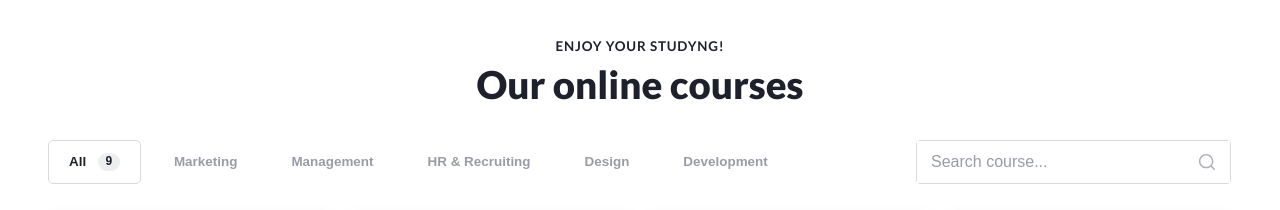
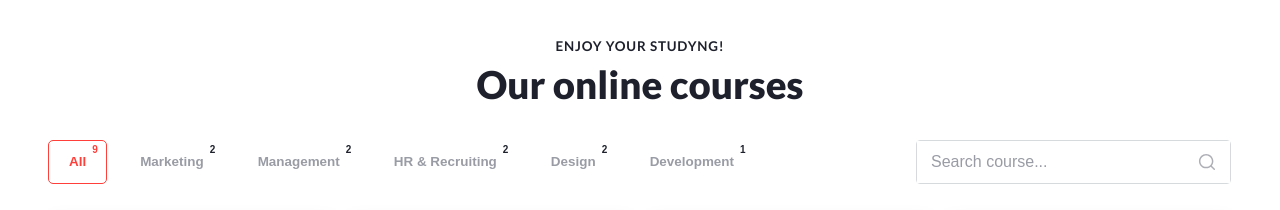
Before and after one commit to niki1tusa/catalog-course, a website: page index.html in a window 1280 px wide. Shown: the top 210 px of the page. Drawn offline with Linux system fonts and the light colour scheme; files that its build step writes are made by us from their sources.

Commit message:
fix: styles

```diff
--- a/index.html
+++ b/index.html
@@ -16,31 +16,106 @@
 
       <section class="market__controls" aria-label="Catalog controls">
         <div class="market__tabs" role="tablist" aria-label="Categories">
-          <button class="market__tab market__tab--active" type="button" data-filter="All" role="tab" aria-selected="true">
+          <button
+            class="market__tab market__tab--active"
+            type="button"
+            data-filter="All"
+            role="tab"
+            aria-selected="true"
+          >
             All <span class="market__tab-count" data-count-for="All">9</span>
           </button>
-          <button class="market__tab" type="button" data-filter="Marketing" role="tab" aria-selected="false">Marketing</button>
-          <button class="market__tab" type="button" data-filter="Management" role="tab" aria-selected="false">Management</button>
-          <button class="market__tab" type="button" data-filter="HR & Recruiting" role="tab" aria-selected="false">HR & Recruiting</button>
-          <button class="market__tab" type="button" data-filter="Design" role="tab" aria-selected="false">Design</button>
-          <button class="market__tab" type="button" data-filter="Development" role="tab" aria-selected="false">Development</button>
+
+          <button
+            class="market__tab"
+            type="button"
+            data-filter="Marketing"
+            role="tab"
+            aria-selected="false"
+          >
+            Marketing
+            <span class="market__tab-count" data-count-for="Marketing">0</span>
+          </button>
+
+          <button
+            class="market__tab"
+            type="button"
+            data-filter="Management"
+            role="tab"
+            aria-selected="false"
+          >
+            Management
+            <span class="market__tab-count" data-count-for="Management">0</span>
+          </button>
+
+          <button
+            class="market__tab"
+            type="button"
+            data-filter="HR & Recruiting"
+            role="tab"
+            aria-selected="false"
+          >
+            HR & Recruiting
+            <span class="market__tab-count" data-count-for="HR & Recruiting"
+              >0</span
+            >
+          </button>
+
+          <button
+            class="market__tab"
+            type="button"
+            data-filter="Design"
+            role="tab"
+            aria-selected="false"
+          >
+            Design
+            <span class="market__tab-count" data-count-for="Design">0</span>
+          </button>
+
+          <button
+            class="market__tab"
+            type="button"
+            data-filter="Development"
+            role="tab"
+            aria-selected="false"
+          >
+            Development
+            <span class="market__tab-count" data-count-for="Development"
+              >0</span
+            >
+          </button>
         </div>
 
         <label class="market__search" aria-label="Search course">
-          <input class="market__search-input" type="text" placeholder="Search course..." />
-          <img class="market__search-icon" src="./src/assets/icons/search.svg" alt="" />
+          <input
+            class="market__search-input"
+            type="text"
+            placeholder="Search course..."
+          />
+          <img
+            class="market__search-icon"
+            src="./src/assets/icons/search.svg"
+            alt=""
+          />
         </label>
       </section>
 
       <section class="market__grid" aria-label="Courses grid">
-        <!-- Card 1 -->
-        <article class="market__card"
+        <article
+          class="market__card"
           data-category="Marketing"
-          data-title="The Ultimate Google Ads Training Course">
-          <img class="market__card-img" src="./src/assets/cards/image1.png" alt="The Ultimate Google Ads Training Course" />
+          data-title="The Ultimate Google Ads Training Course"
+        >
+          <img
+            class="market__card-img"
+            src="./src/assets/cards/image1.png"
+            alt="The Ultimate Google Ads Training Course"
+          />
           <div class="market__card-body">
             <div class="market__badge market__badge--marketing">Marketing</div>
-            <h2 class="market__card-title">The Ultimate Google Ads Training Course</h2>
+            <h2 class="market__card-title">
+              The Ultimate Google Ads Training Course
+            </h2>
             <div class="market__meta">
               <span class="market__price">$100</span>
               <span class="market__author">| by Jerome Bell</span>
@@ -48,13 +123,20 @@
           </div>
         </article>
 
-        <!-- Card 2 -->
-        <article class="market__card"
+        <article
+          class="market__card"
           data-category="Management"
-          data-title="Product Management Fundamentals">
-          <img class="market__card-img" src="./src/assets/cards/image2.png" alt="Product Management Fundamentals" />
+          data-title="Product Management Fundamentals"
+        >
+          <img
+            class="market__card-img"
+            src="./src/assets/cards/image2.png"
+            alt="Product Management Fundamentals"
+          />
           <div class="market__card-body">
-            <div class="market__badge market__badge--management">Management</div>
+            <div class="market__badge market__badge--management">
+              Management
+            </div>
             <h2 class="market__card-title">Product Management Fundamentals</h2>
             <div class="market__meta">
               <span class="market__price">$480</span>
@@ -63,13 +145,20 @@
           </div>
         </article>
 
-        <!-- Card 3 -->
-        <article class="market__card"
+        <article
+          class="market__card"
           data-category="HR & Recruiting"
-          data-title="HR Management and Analytics">
-          <img class="market__card-img" src="./src/assets/cards/image3.png" alt="HR Management and Analytics" />
+          data-title="HR Management and Analytics"
+        >
+          <img
+            class="market__card-img"
+            src="./src/assets/cards/image3.png"
+            alt="HR Management and Analytics"
+          />
           <div class="market__card-body">
-            <div class="market__badge market__badge--hr">HR &amp; Recruiting</div>
+            <div class="market__badge market__badge--hr">
+              HR &amp; Recruiting
+            </div>
             <h2 class="market__card-title">HR Management and Analytics</h2>
             <div class="market__meta">
               <span class="market__price">$200</span>
@@ -78,14 +167,21 @@
           </div>
         </article>
 
-        <!-- Card 4 -->
-        <article class="market__card"
+        <article
+          class="market__card"
           data-category="Marketing"
-          data-title="Brand Management & PR Communications">
-          <img class="market__card-img" src="./src/assets/cards/image4.png" alt="Brand Management & PR Communications" />
+          data-title="Brand Management & PR Communications"
+        >
+          <img
+            class="market__card-img"
+            src="./src/assets/cards/image4.png"
+            alt="Brand Management & PR Communications"
+          />
           <div class="market__card-body">
             <div class="market__badge market__badge--marketing">Marketing</div>
-            <h2 class="market__card-title">Brand Management &amp; PR Communications</h2>
+            <h2 class="market__card-title">
+              Brand Management &amp; PR Communications
+            </h2>
             <div class="market__meta">
               <span class="market__price">$530</span>
               <span class="market__author">| by Kristin Watson</span>
@@ -93,11 +189,16 @@
           </div>
         </article>
 
-        <!-- Card 5 -->
-        <article class="market__card"
+        <article
+          class="market__card"
           data-category="Design"
-          data-title="Graphic Design Basic">
-          <img class="market__card-img" src="./src/assets/cards/image5.png" alt="Graphic Design Basic" />
+          data-title="Graphic Design Basic"
+        >
+          <img
+            class="market__card-img"
+            src="./src/assets/cards/image5.png"
+            alt="Graphic Design Basic"
+          />
           <div class="market__card-body">
             <div class="market__badge market__badge--design">Design</div>
             <h2 class="market__card-title">Graphic Design Basic</h2>
@@ -108,13 +209,20 @@
           </div>
         </article>
 
-        <!-- Card 6 -->
-        <article class="market__card"
+        <article
+          class="market__card"
           data-category="Management"
-          data-title="Business Development Management">
-          <img class="market__card-img" src="./src/assets/cards/image6.png" alt="Business Development Management" />
+          data-title="Business Development Management"
+        >
+          <img
+            class="market__card-img"
+            src="./src/assets/cards/image6.png"
+            alt="Business Development Management"
+          />
           <div class="market__card-body">
-            <div class="market__badge market__badge--management">Management</div>
+            <div class="market__badge market__badge--management">
+              Management
+            </div>
             <h2 class="market__card-title">Business Development Management</h2>
             <div class="market__meta">
               <span class="market__price">$400</span>
@@ -123,11 +231,16 @@
           </div>
         </article>
 
-        <!-- Card 7 -->
-        <article class="market__card"
+        <article
+          class="market__card"
           data-category="Development"
-          data-title="Highload Software Architecture">
-          <img class="market__card-img" src="./src/assets/cards/image7.png" alt="Highload Software Architecture" />
+          data-title="Highload Software Architecture"
+        >
+          <img
+            class="market__card-img"
+            src="./src/assets/cards/image7.png"
+            alt="Highload Software Architecture"
+          />
           <div class="market__card-body">
             <div class="market__badge market__badge--dev">Development</div>
             <h2 class="market__card-title">Highload Software Architecture</h2>
@@ -138,14 +251,23 @@
           </div>
         </article>
 
-        <!-- Card 8 -->
-        <article class="market__card"
+        <article
+          class="market__card"
           data-category="HR & Recruiting"
-          data-title="Human Resources – Selection and Recruitment">
-          <img class="market__card-img" src="./src/assets/cards/image8.png" alt="Human Resources – Selection and Recruitment" />
+          data-title="Human Resources – Selection and Recruitment"
+        >
+          <img
+            class="market__card-img"
+            src="./src/assets/cards/image8.png"
+            alt="Human Resources – Selection and Recruitment"
+          />
           <div class="market__card-body">
-            <div class="market__badge market__badge--hr">HR &amp; Recruiting</div>
-            <h2 class="market__card-title">Human Resources – Selection and Recruitment</h2>
+            <div class="market__badge market__badge--hr">
+              HR &amp; Recruiting
+            </div>
+            <h2 class="market__card-title">
+              Human Resources – Selection and Recruitment
+            </h2>
             <div class="market__meta">
               <span class="market__price">$150</span>
               <span class="market__author">| by Kathryn Murphy</span>
@@ -153,14 +275,21 @@
           </div>
         </article>
 
-        <!-- Card 9 -->
-        <article class="market__card"
+        <article
+          class="market__card"
           data-category="Design"
-          data-title="User Experience. Human-centered Design">
-          <img class="market__card-img" src="./src/assets/cards/image9.png" alt="User Experience. Human-centered Design" />
+          data-title="User Experience. Human-centered Design"
+        >
+          <img
+            class="market__card-img"
+            src="./src/assets/cards/image9.png"
+            alt="User Experience. Human-centered Design"
+          />
           <div class="market__card-body">
             <div class="market__badge market__badge--design">Design</div>
-            <h2 class="market__card-title">User Experience. Human-centered Design</h2>
+            <h2 class="market__card-title">
+              User Experience. Human-centered Design
+            </h2>
             <div class="market__meta">
               <span class="market__price">$240</span>
               <span class="market__author">| by Cody Fisher</span>
@@ -179,6 +308,6 @@
       </footer>
     </main>
 
-    <script src="./src/js/index.js"></script>
+    <script src="./src/scripts/index.js"></script>
   </body>
 </html>
--- a/src/scripts/index.js
+++ b/src/scripts/index.js
@@ -6,16 +6,21 @@
   const searchInput = root.querySelector(".market__search-input");
   const cards = Array.from(root.querySelectorAll(".market__card"));
   const empty = root.querySelector(".market__empty");
-  const allCountEl = root.querySelector('[data-count-for="All"]');
+
+  const countEls = new Map(
+    Array.from(root.querySelectorAll(".market__tab-count")).map((el) => [
+      el.getAttribute("data-count-for"),
+      el,
+    ])
+  );
 
   const items = cards.map((el) => {
     const title = (el.dataset.title || "").trim();
     const category = (el.dataset.category || "").trim();
     return {
       el,
-      title,
       titleLower: title.toLowerCase(),
-      category
+      category,
     };
   });
 
@@ -23,7 +28,7 @@
   let query = "";
 
   function setActiveTab(nextCategory) {
-    activeCategory = nextCategory;
+    activeCategory = nextCategory || "All";
 
     tabs.forEach((btn) => {
       const isActive = btn.dataset.filter === activeCategory;
@@ -34,21 +39,38 @@
     apply();
   }
 
+  function updateCounts(qLower) {
+    const counts = { All: 0 };
+
+    items.forEach((item) => {
+      const matchQuery = !qLower || item.titleLower.includes(qLower);
+      if (!matchQuery) return;
+
+      counts.All++;
+      counts[item.category] = (counts[item.category] || 0) + 1;
+    });
+
+    for (const [category, el] of countEls.entries()) {
+      const value = counts[category] ?? 0;
+      el.textContent = String(value);
+    }
+  }
+
   function apply() {
-    const q = query.trim().toLowerCase();
+    const qLower = query.trim().toLowerCase();
+    updateCounts(qLower);
 
     let visibleCount = 0;
 
     items.forEach((item) => {
       const matchCategory = activeCategory === "All" || item.category === activeCategory;
-      const matchQuery = !q || item.titleLower.includes(q);
+      const matchQuery = !qLower || item.titleLower.includes(qLower);
       const isVisible = matchCategory && matchQuery;
 
       item.el.classList.toggle("market__card--hidden", !isVisible);
       if (isVisible) visibleCount++;
     });
 
-    if (allCountEl) allCountEl.textContent = String(visibleCount);
     if (empty) empty.hidden = visibleCount !== 0;
   }
 
@@ -62,6 +84,5 @@
       apply();
     });
   }
-
   apply();
 })();
--- a/src/styles/global.scss
+++ b/src/styles/global.scss
@@ -71,9 +71,6 @@ body {
     align-items: center;
     gap: clamp(12px, 2vw, 24px);
     margin-bottom: clamp(18px, 2.3vw, 30px);
-
-    // без жёстких брейкпоинтов: при нехватке места колонки сами переносятся
-    // (grid auto-placement + minmax выше уже помогает)
   }
 
   &__tabs {
@@ -102,28 +99,30 @@ body {
     }
 
     &--active {
-      color: var(--text);
-      outline: 1px solid var(--border-2);
+      color: var(--badge-design);
+      outline: 1px solid var(--badge-design);
       background: #fff;
+      .market__tab-count {
+        color: var(--badge-design);
+      }
     }
   }
 
   &__tab-count {
-    display: inline-flex;
-    align-items: center;
-    justify-content: center;
-
-    margin-left: 8px;
-    min-width: 22px;
+    position: absolute;
     height: 18px;
     padding: 0 6px;
-
-    font-size: 12px;
+    font-size: 10px;
+    line-height: 150%;
+    text-align: center;
+    color: var(--muted);
     font-weight: 900;
     color: var(--text);
-    background: rgba(30, 33, 44, 0.08);
-    border-radius: 50px;
+    top: 5%;
     transform: translateY(-1px);
+    // &--active {
+    //   color: var(--badge-design) !important;
+    // }
   }
 
   &__search {
@@ -195,7 +194,7 @@ body {
   }
 
   &__badge {
-  //  j
+    //  j
     display: inline-flex;
     align-items: center;
     justify-content: center;
@@ -208,11 +207,21 @@ body {
     font-size: 14px;
     line-height: 1;
 
-    &--marketing { background: var(--badge-marketing); }
-    &--management { background: var(--badge-management); }
-    &--hr { background: var(--badge-hr); }
-    &--design { background: var(--badge-design); }
-    &--dev { background: var(--badge-dev); }
+    &--marketing {
+      background: var(--badge-marketing);
+    }
+    &--management {
+      background: var(--badge-management);
+    }
+    &--hr {
+      background: var(--badge-hr);
+    }
+    &--design {
+      background: var(--badge-design);
+    }
+    &--dev {
+      background: var(--badge-dev);
+    }
   }
 
   &__card-title {
```
Also changed, not shown: src/styles/global.css, 1 other file.
